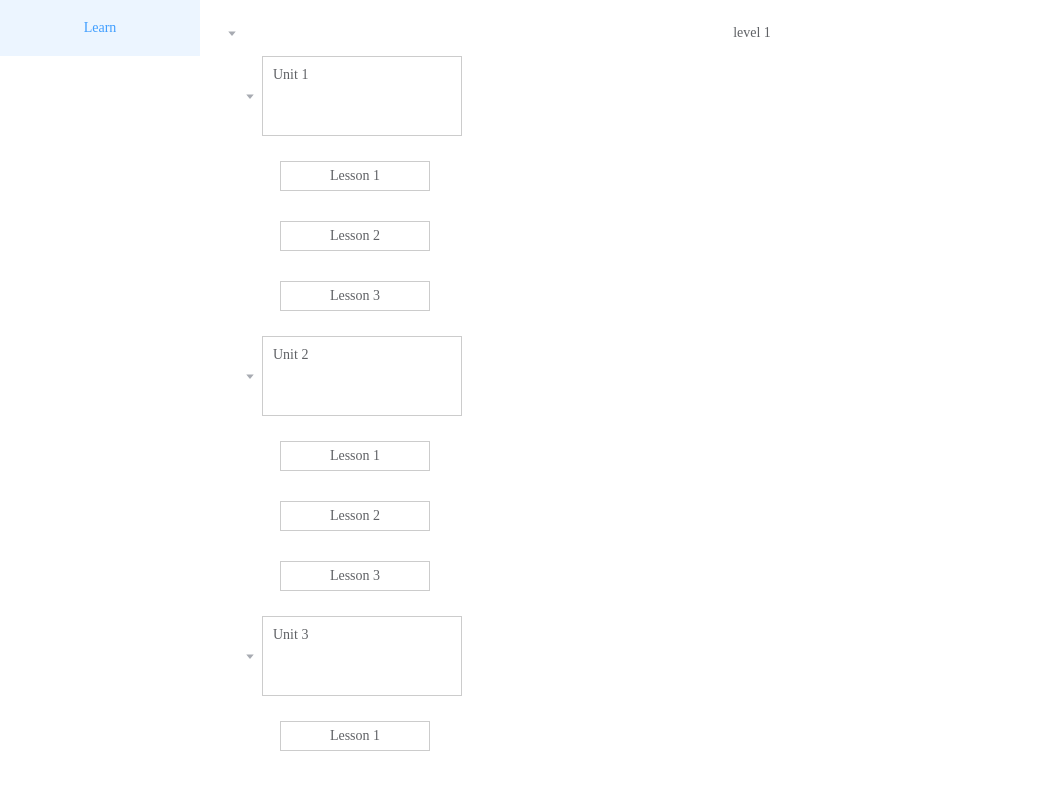
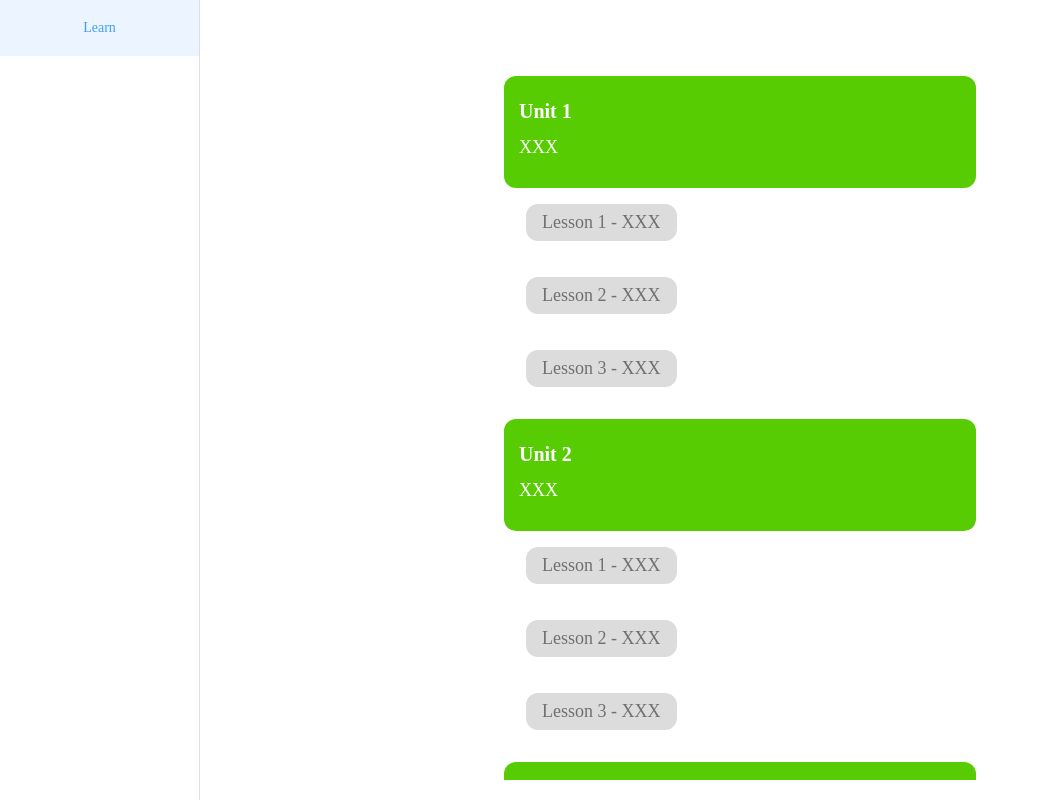
Before and after one commit to zhaoxu-lingoace/english-sku, a Vue app: page /learn in a window 1280 px wide. Shown: the whole page, without its empty margins (0-1039 px from the left). Built offline with nearby package versions, Linux system fonts and the light colour scheme.

Commit message:
优化交互及执行路径

```diff
--- a/src/HomeMenu.vue
+++ b/src/HomeMenu.vue
@@ -14,8 +14,7 @@ export default {
 
 <style lang="scss" scoped>
 .home-menu {
-  border-right: none;
-
+  min-height: 100vh;
   :deep(.el-menu-item) {
     justify-content: center;
   }
--- a/src/LearnView.vue
+++ b/src/LearnView.vue
@@ -3,16 +3,10 @@ export default {
   name: "LearnView",
   data() {
     return {
-      treeData: [],
-      treeProps: {
-        class: this.getNodeClass,
-      },
+      scheduleData: [],
     };
   },
   methods: {
-    getNodeClass(data, node) {
-      return data.class;
-    },
     onClickNodeContent() {
       this.$router.push({
         path: "/unity",
@@ -26,35 +20,30 @@ export default {
     },
   },
   mounted() {
-    const buildLessonNodeData = (levelId, unitId) => {
+    const buildLessonData = (unitId) => {
       return Array.from({ length: 3 }).map((_, i) => {
+        const id = `${unitId}-${i + 1}`;
         return {
-          label: `Lesson ${i + 1}`,
-          class: "lesson",
+          title: `Lesson ${i + 1}`,
+          subtitle: "XXX",
+          id,
         };
       });
     };
 
-    const buildUnitNodeData = (levelId) => {
+    const buildUnitData = () => {
       return Array.from({ length: 3 }).map((_, i) => {
+        const id = String(i + 1);
         return {
-          label: `Unit ${i + 1}`,
-          class: "unit",
-          children: buildLessonNodeData(levelId, i),
+          title: `Unit ${i + 1}`,
+          subtitle: "XXX",
+          children: buildLessonData(id),
+          id,
         };
       });
     };
 
-    const buildLevelNodeData = () => {
-      return Array.from({ length: 3 }).map((_, i) => {
-        return {
-          label: `level ${i + 1}`,
-          class: "level",
-          children: buildUnitNodeData(i),
-        };
-      });
-    };
-    this.treeData = buildLevelNodeData();
+    this.scheduleData = buildUnitData();
   },
 };
 </script>
@@ -62,55 +51,74 @@ export default {
 <template>
   <div>
     <div class="learn">
-      <div class="schedule" style="height: 600px">
-        <el-tree
-          :data="treeData"
-          :props="treeProps"
-          default-expand-all
-          :expand-on-click-node="false"
-        >
-          <template #default="{ data, node }">
-            <div class="node-content" @click="onClickNodeContent">
-              {{ node.label }}
+      <div class="schedule">
+        <div class="unit" v-for="unitItem in scheduleData" :key="unitItem.id">
+          <div class="item">
+            <div class="title">{{ unitItem.title }}</div>
+
+            <div class="subtitle">{{ unitItem.subtitle }}</div>
+          </div>
+
+          <div
+            class="lesson"
+            v-for="lessonItem in unitItem.children"
+            :key="lessonItem.id"
+          >
+            <div class="item" @click="onClickNodeContent">
+              <div class="text">
+                {{ `${lessonItem.title} - ${lessonItem.subtitle}` }}
+              </div>
             </div>
-          </template>
-        </el-tree>
+          </div>
+        </div>
       </div>
     </div>
   </div>
 </template>
 
-<style lang="scss">
+<style lang="scss" scoped>
 .learn {
+  display: flex;
+  justify-content: center;
   .schedule {
-    .level {
-      & > div > .node-content {
-        width: 100%;
-        text-align: center;
+    width: 500px;
+    box-sizing: border-box;
+    padding: 24px 14px 100px;
+    .unit {
+      margin-top: 32px;
+      .item {
+        height: 112px;
+        background: #58cc02;
+        border-radius: 12px;
+        box-sizing: border-box;
+        padding: 24px 0 0 15px;
+        cursor: pointer;
+        .title {
+          font-size: var(--el-font-size-extra-large);
+          font-weight: bold;
+          color: #ffffff;
+        }
+        .subtitle {
+          margin-top: 14px;
+          font-size: var(--el-font-size-large);
+          color: #ffffff;
+        }
       }
-      .unit {
-        & > .el-tree-node__content {
-          height: 100px;
-        }
-        & > div > .node-content {
-          width: 200px;
-          height: 80px;
-          border: 1px solid #ccc;
-          box-sizing: border-box;
-          padding: 10px;
-        }
-        .lesson {
-          & > .el-tree-node__content {
-            height: 60px;
-          }
-          & > div > .node-content {
-            width: 150px;
-            height: 30px;
-            border: 1px solid #ccc;
-            box-sizing: border-box;
-            display: flex;
-            justify-content: center;
-            align-items: center;
+
+      .lesson {
+        box-sizing: border-box;
+        padding: 16px 0 0 22px;
+        .item {
+          margin-bottom: 20px;
+          width: fit-content;
+          height: auto;
+          padding: 8px 16px;
+          background: #dcdcdc;
+          border-radius: 12px;
+          cursor: pointer;
+          .text {
+            font-size: var(--el-font-size-large);
+            color: #707070;
           }
         }
       }
--- a/src/pages/ImagePage.vue
+++ b/src/pages/ImagePage.vue
@@ -54,5 +54,6 @@ export default {
   width: 100px;
   height: 50px;
   border: 0;
+  cursor: pointer;
 }
 </style>
--- a/src/pages/UnityPage.vue
+++ b/src/pages/UnityPage.vue
@@ -11,6 +11,20 @@ export default {
       const path = this.$route.query.p;
       if (path) {
         this.$router.push(path);
+        return;
+      }
+
+      const count = this.$route.query.c || "1";
+      if (count !== "3") {
+        this.$router.push({
+          path: "/unity",
+          query: {
+            s: encodeURIComponent(
+              'https://cdn.lingo-ace.com/teach/pro/CourseTest/index.html?preTempId=9d025a76-6b7c-47ad-a6be-30bc44365d30&isPreview=1&loginType=0"'
+            ),
+            c: Number(count) + 1,
+          },
+        });
         return;
       }
 
@@ -53,6 +67,7 @@ export default {
     width: 100px;
     height: 50px;
     border: 0;
+    cursor: pointer;
   }
 }
 </style>
```
